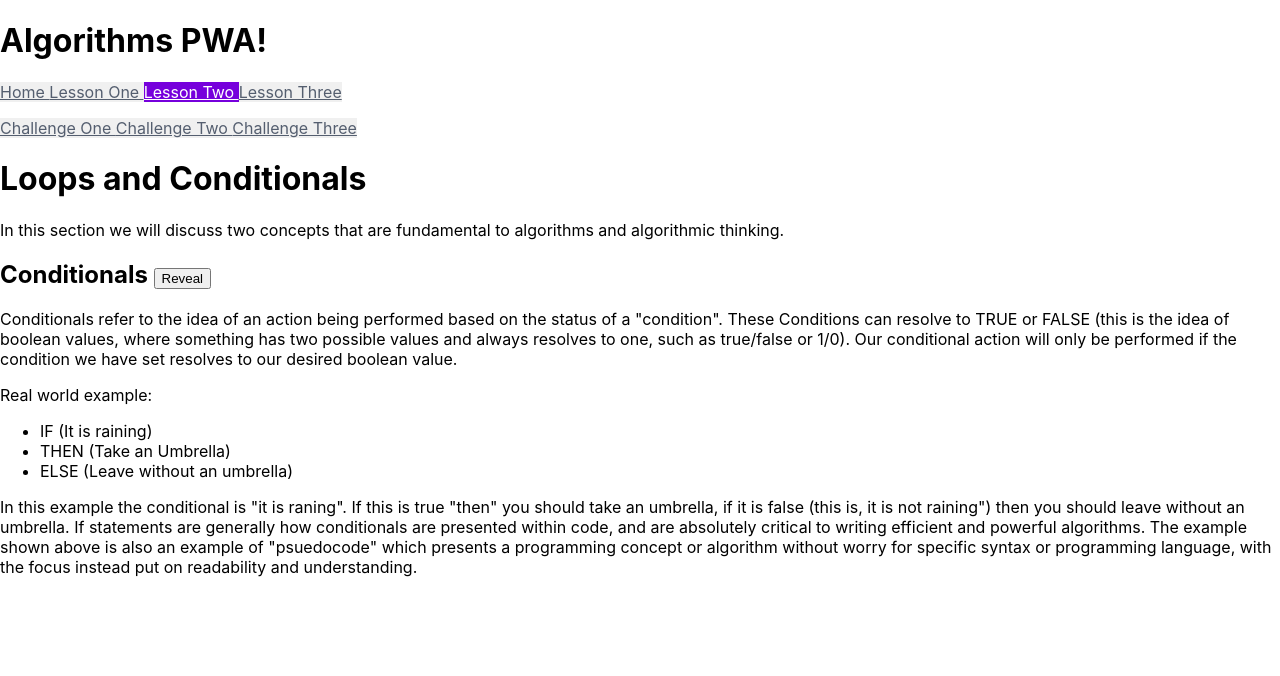
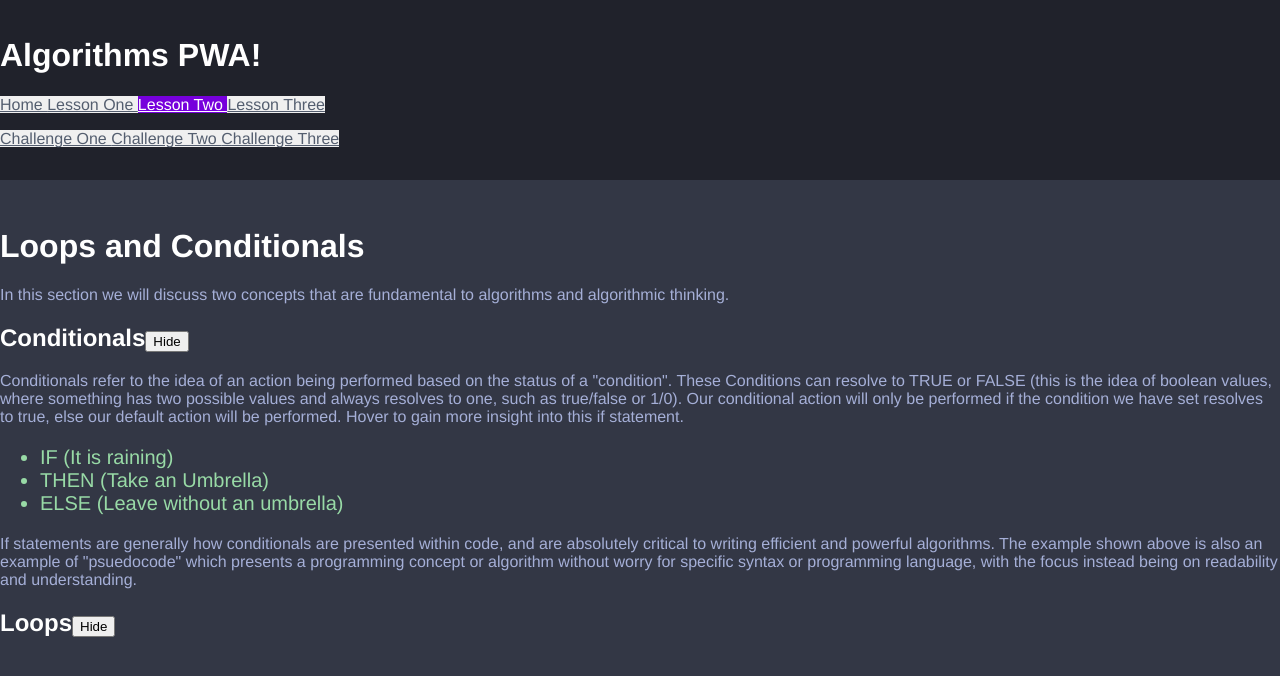
Before and after one commit to Littlewoko/algorithms_pwa, a React (Create React App) app: page /loops in a window 1280 px wide. Shown: the top 676 px of the page. Built offline with nearby package versions, Linux system fonts and the light colour scheme.

Commit message:
too much for  a single commit but oh well

```diff
--- a/package.json
+++ b/package.json
@@ -13,6 +13,7 @@
     "react-dom": "^17.0.2",
     "react-router-dom": "^6.2.2",
     "react-scripts": "5.0.0",
+    "react-tooltip": "^4.2.21",
     "web-vitals": "^0.2.4",
     "workbox-background-sync": "^5.1.4",
     "workbox-broadcast-update": "^5.1.4",
--- a/src/App.js
+++ b/src/App.js
@@ -1,6 +1,7 @@
 import React from 'react';
 import { BrowserRouter, Route, Routes } from "react-router-dom";
-import "./App.css";
+import "./styles/_base.css";
+import "./styles/components/_header.css";
 import Basics from './components/Basics';
 import BasicsChallenge from './components/BasicsChallenge';
 import Index from "./components/Index";
--- /dev/null
+++ b/src/components/ConditionalsDiv.js
@@ -0,0 +1,54 @@
+import React from 'react';
+import { ReactDOM } from 'react';
+
+import IfStatement from './IfStatement';
+
+const showFuncConditional = () => {
+    let div = document.getElementById('conditionalDiv');
+    if (div.style.display === 'none') {
+        div.style.display = 'block';
+    } else {
+        div.style.display = 'none';
+    }
+
+    let elem = document.getElementById('cButton');
+    if (elem.innerHTML === "Hide") {
+        elem.innerHTML = 'Show';
+    }
+    else {
+        elem.innerHTML = 'Hide';
+    }
+}
+
+const ConditionalDiv = () => (
+    <div>
+        <h2> Conditionals
+            <button id='cButton' onClick={showFuncConditional}>
+                {"Hide"}
+            </button>
+        </h2>
+
+    <div id='conditionalDiv'>
+        <p>
+            Conditionals refer to the idea of an action being performed based on the status of a "condition". These Conditions
+            can resolve to TRUE or FALSE (this is the idea of boolean values, where something has two possible values and always resolves
+            to one, such as true/false or 1/0). Our conditional action will only be performed if the condition we have set
+            resolves to true, else our default action will be performed.
+
+            Hover to gain more insight into this if statement.
+        </p>
+
+        <IfStatement />
+
+        <p>
+            If statements are generally how conditionals are presented
+            within code, and are absolutely critical to writing efficient and powerful algorithms. The example shown above is also an
+            example of "psuedocode" which presents a programming concept or algorithm without worry for specific syntax or programming
+            language, with the focus instead being on readability and understanding.
+        </p>
+    </div>
+
+    </div>
+)
+
+export default ConditionalDiv;
--- a/src/components/Header.js
+++ b/src/components/Header.js
@@ -2,8 +2,9 @@ import React from 'react';
 import { NavLink } from 'react-router-dom';
 
 const Header = () => (
-    <header>
-        <h1>Algorithms PWA!</h1>
+    <header className="header">
+    <div className="continer">
+        <h1 className="header_title">Algorithms PWA!</h1>
         <p>
             <NavLink to="/"
                 activeclassname='is-active'
@@ -113,6 +114,7 @@ const Header = () => (
                 }
             > Challenge Three </NavLink>
         </p>
+        </div>
     </header>
 );
 
--- /dev/null
+++ b/src/components/IfStatement.js
@@ -0,0 +1,30 @@
+import React from 'react';
+import { ReactDOM } from 'react';
+import ReactTooltip from 'react-tooltip';
+
+import "../styles/components/_ifStatement.css";
+
+const boolToolTip =
+    "Here 'It is raining' is our condition, and will resolve to either true or false";
+
+const trueToolTip = "When it is raining (true) -> take an ubrella. " +
+    "This is our conditional action";
+
+const falseToolTip = "When it is not raining (false)" +
+    " -> Do not take an umbrella. This is our default action.";
+
+const IfStatement = () => (
+    <div>
+
+        <ul>
+            <li data-tip={boolToolTip}>IF (It is raining) </li>
+            <ReactTooltip />
+            <li data-tip={trueToolTip}>THEN (Take an Umbrella)</li>
+            <ReactTooltip />
+            <li data-tip={falseToolTip}>ELSE (Leave without an umbrella)</li>
+            <ReactTooltip />
+        </ul>
+    </div>
+)
+
+export default IfStatement;
--- a/src/components/Loops.js
+++ b/src/components/Loops.js
@@ -1,18 +1,9 @@
 import React from 'react';
 import Header from './Header';
-
-const showFunc = () => {
-    let div = document.getElementById('conditionalDiv');
-    if (div.style.display === 'none') {
-        div.style.display = 'block';
-    } else {
-        div.style.display = 'none';
-    }
-}
-
+import ConditionalDiv from './ConditionalsDiv';
+import LoopsDiv from './LoopsDiv';
 
 const Loops = () => (
-
     <div>
         <Header />
         <div>
@@ -23,34 +14,11 @@ const Loops = () => (
             </p>
         </div>
 
-        <h2> Conditionals <button onClick={showFunc}>Reveal</button></h2>
-
-        <div id='conditionalDiv'>
-
-            <p>
-                Conditionals refer to the idea of an action being performed based on the status of a "condition". These Conditions
-                can resolve to TRUE or FALSE (this is the idea of boolean values, where something has two possible values and always resolves
-                to one, such as true/false or 1/0). Our conditional action will only be performed if the condition we have set
-                resolves to our desired boolean value.
-            </p>
-
-            <p>
-                Real world example:
-                <ul>
-                    <li>IF (It is raining) </li>
-                    <li>THEN (Take an Umbrella)</li>
-                    <li>ELSE (Leave without an umbrella)</li>
-                </ul>
-
-                In this example the conditional is "it is raning". If this is true "then" you should take an umbrella, if it is false (this is,
-                it is not raining") then you should leave without an umbrella. If statements are generally how conditionals are presented
-                within code, and are absolutely critical to writing efficient and powerful algorithms. The example shown above is also an
-                example of "psuedocode" which presents a programming concept or algorithm without worry for specific syntax or programming
-                language, with the focus instead put on readability and understanding.
-            </p>
-        </div>
+        <ConditionalDiv />
+        <LoopsDiv />
     </div>
 
 );
 
+
 export default Loops;
--- /dev/null
+++ b/src/components/LoopsDiv.js
@@ -0,0 +1,36 @@
+import React from 'react';
+
+const showFuncLoop = () => {
+    let div = document.getElementById('loopDiv');
+    if (div.style.display === 'none') {
+        div.style.display = 'block';
+    } else {
+        div.style.display = 'none';
+    }
+
+    let elem = document.getElementById('lButton');
+    if (elem.innerHTML === "Hide") {
+        elem.innerHTML = 'Show';
+    }
+    else {
+        elem.innerHTML = 'Hide';
+    }
+}
+
+const LoopsDiv = () => (
+    <div>
+        <h2> Loops
+            <button id='lButton' onClick={showFuncLoop}>
+                {"Hide"}
+            </button>
+        </h2>
+
+    <div id='loopDiv'>
+
+
+    </div>
+
+    </div>
+)
+
+export default LoopsDiv;
--- /dev/null
+++ b/src/styles/_base.css
@@ -0,0 +1,26 @@
+html {
+    font-size: 62.5%;
+}
+
+body {
+    font-family: Helvetica, Arial, sans-serif;
+    font-size: 1.6rem;
+    background: #333745;
+    color: #a5afd7;
+}
+
+h1 {
+    color: white;
+}
+
+h2 {
+    color: white;
+}
+
+button {
+    cursor: pointer;
+}
+
+button:disabled {
+    cursor: default;
+}
--- /dev/null
+++ b/src/styles/components/_header.css
@@ -0,0 +1,24 @@
+.header {
+    background: #20222b;
+    color: white;
+    margin-bottom: 1.6rem;
+    padding: 1.6rem 0;
+}
+
+.header__title {
+    font-size: 3.2rem;
+    margin: 0;
+}
+
+.header__subtitle {
+    color: #a5afd7;
+    font-size: 1.6rem;
+    font-weight: 500;
+    margin: 0;
+}
+
+@media (min-width: 45rem) {
+    .header {
+        margin-bottom: 4.8rem;
+    }
+}
--- /dev/null
+++ b/src/styles/components/_ifStatement.css
@@ -0,0 +1,4 @@
+ul {
+    font-size: 2rem;
+    color: #98daa6;
+}
```
Also changed, not shown: 1 other file (tests, documents, lock files or other folders).
